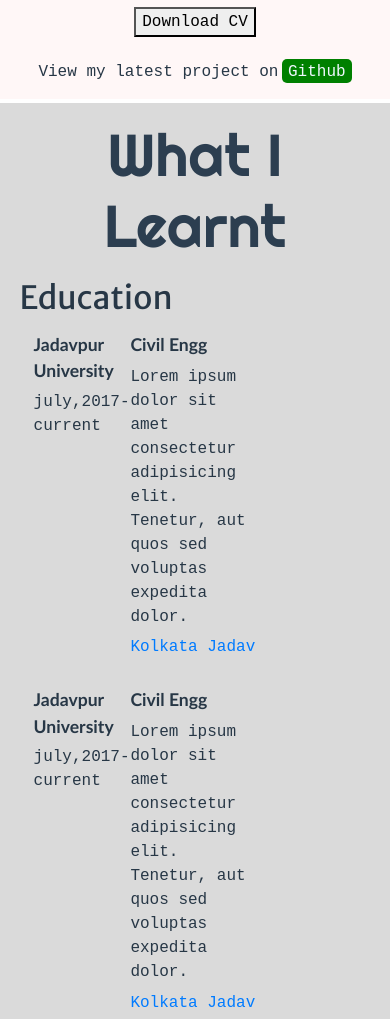
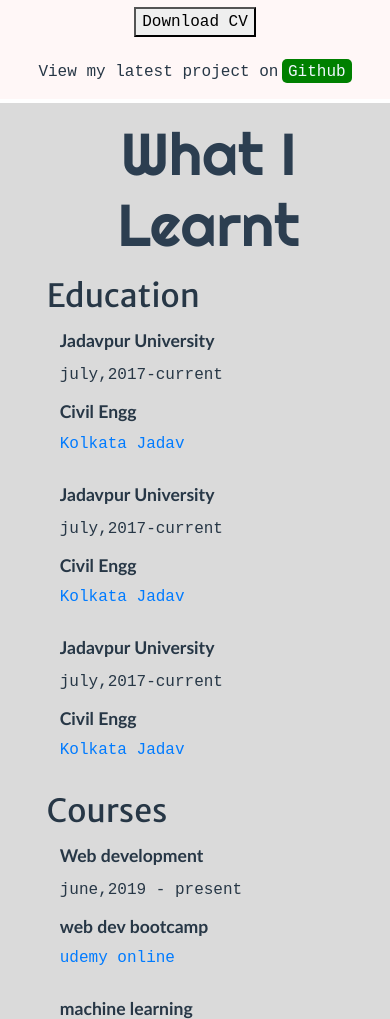
Before and after one commit to titan00001/landing-page, a plain HTML site: page index.html in a window 390 px wide. Shown: the part 1779-2798 px from the top of the page. Drawn offline with nearby package versions, Linux system fonts and the light colour scheme; a web font is replaced by a local one.

Commit message:
styled experience section

```diff
--- a/style.css
+++ b/style.css
@@ -176,9 +176,32 @@ h2 {
     padding: 5% 0;
 }
 
-@media only screen and (max-width: 960px) {
+@media only screen and (max-width: 768px) {
 
+    .course-description {
+        display: none;
+    }
 
+    .education-items, .course-items {
+        display: flex;
+        flex-direction: column;
+    }
+
+    .course-name {
+        padding: 1% 0 2% 0;
+    }
+
+    .course-time {
+        padding: 3% 0;
+    }
+
+    .experience {
+        padding-left: 12vw;
+    }
+
+    .experience-header {
+        padding-bottom: 3%;
+    }
 
 }
 
```
